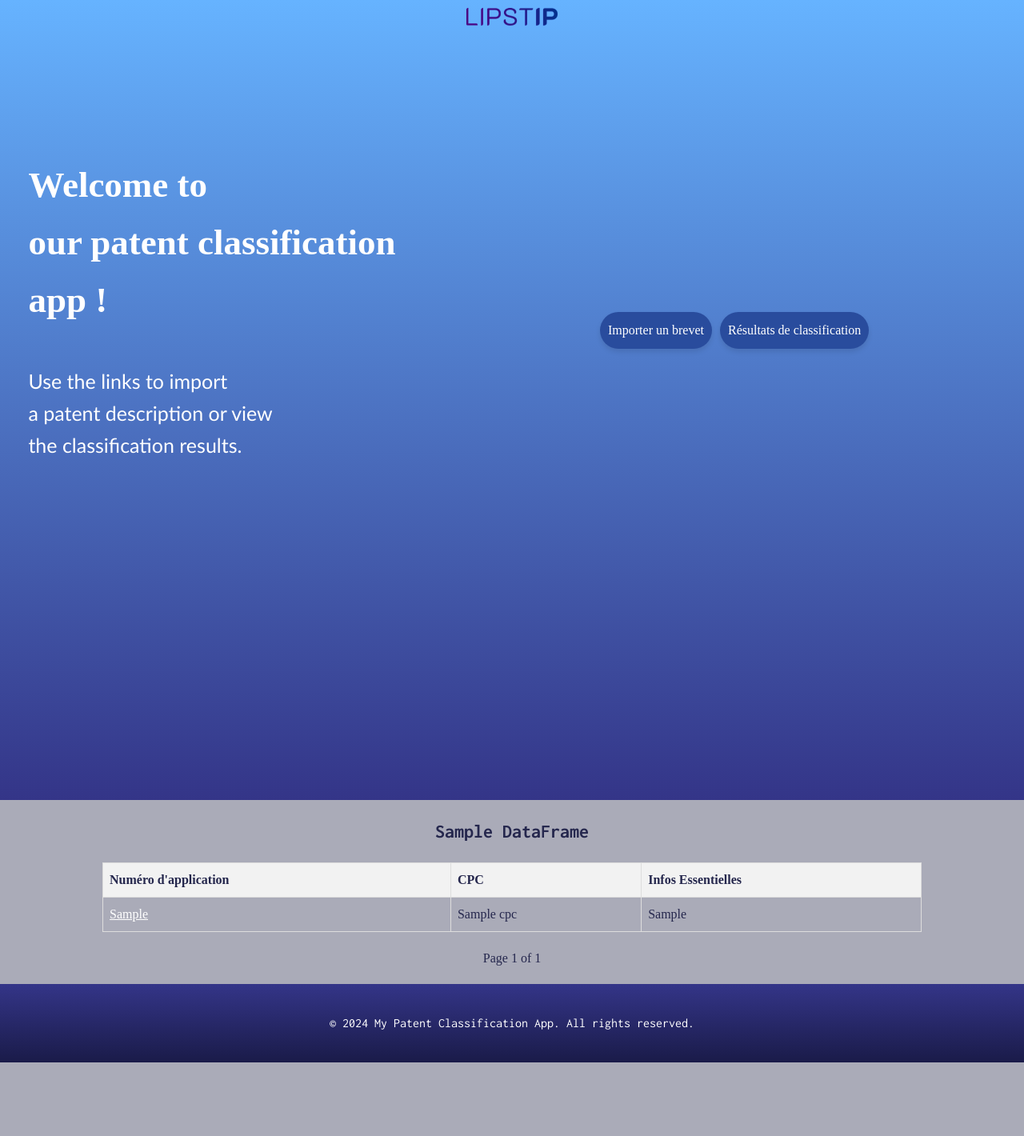
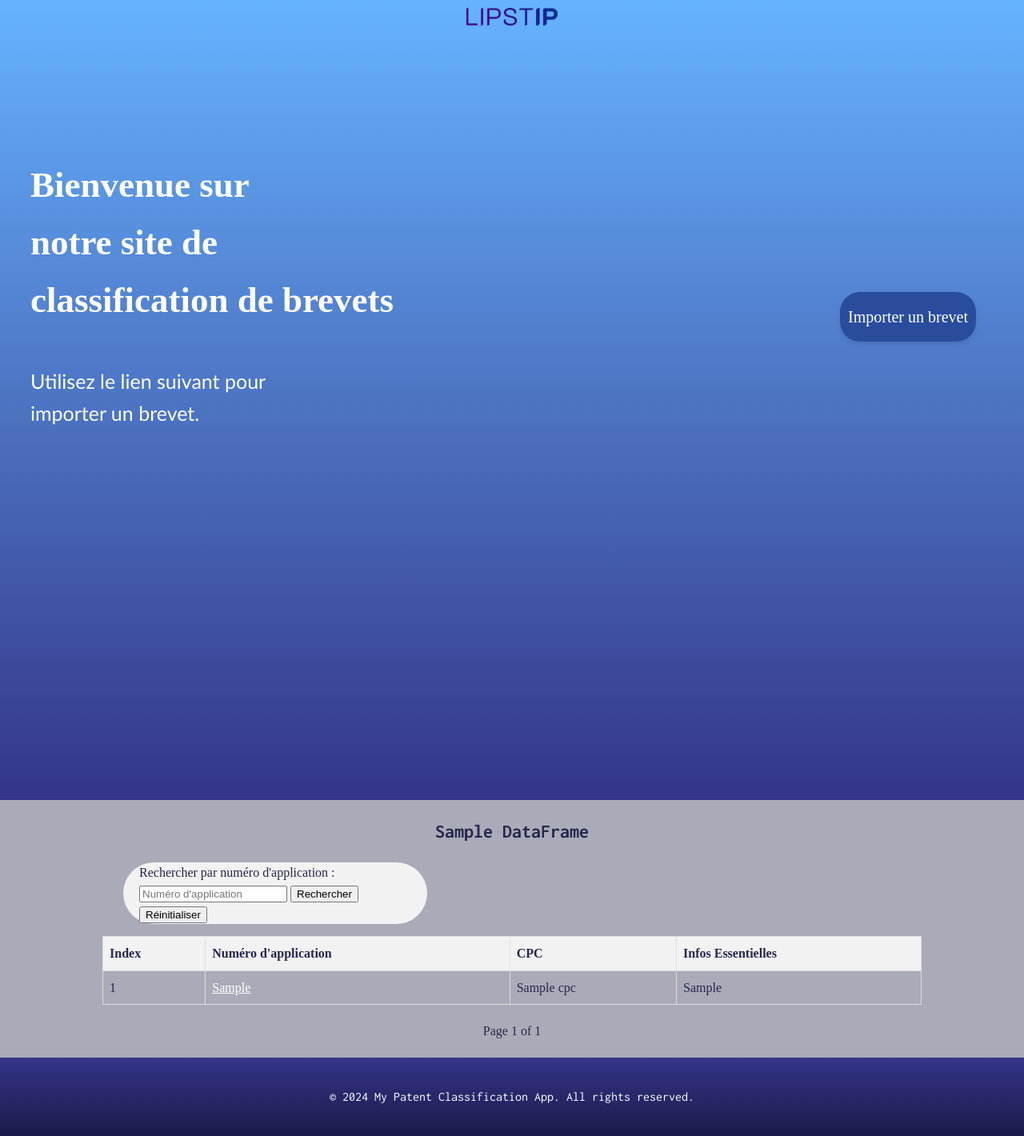
Before and after one commit to ktzkvin/Mastercamp-EXPLAIN, a Flask app: template templates/home.html in a window 1280 px wide. Shown: the whole page at 80% size. Before the commit the page ends 1328 px from the top, so only its background shows below. Run offline with Flask 3, Linux system fonts and the light colour scheme; the template is opened without the code that fills it: most values are stand-ins (such as "Sample title", 1, 10 or a date in 2020); parts of the project's set-up code (start-up, migrations or seed data) failed here and were passed over.

Commit message:
ajout de la recherche sur le sample_df de la homepage

```diff
--- a/app.py
+++ b/app.py
@@ -9,12 +9,11 @@ from sklearn.linear_model import LogisticRegression
 
 app = Flask(__name__)
 
-# Charger les données et les modèles une seule fois au démarrage de l'application
 sample_df = joblib.load('sample_df_with_updated_embeddings.pkl')
 log_reg_model = joblib.load('log_reg_model_balanced.pkl')
 scaler = joblib.load('scaler_balanced.pkl')
 
-# Fonction pour générer une explication LIME
+
 def generate_lime_explanation(index):
     selected_sample = sample_df.iloc[index]
     application_number = selected_sample["Numéro d'application"]
@@ -47,16 +46,18 @@ def generate_lime_explanation(index):
     explanation = {
         'application_number': application_number,
         'description': description,
-        'predict_proba': [(log_reg_model.classes_[i], prob) for i, prob in enumerate(exp.predict_proba[0])] if len(exp.predict_proba.shape) > 1 else [(log_reg_model.classes_[0], exp.predict_proba)],
+        'predict_proba': [(log_reg_model.classes_[i], prob) for i, prob in enumerate(exp.predict_proba[0])] if len(
+            exp.predict_proba.shape) > 1 else [(log_reg_model.classes_[0], exp.predict_proba)],
         'feature_weights': feature_weights,
-        'predicted_class': log_reg_model.classes_[np.argmax(exp.predict_proba[0])] if len(exp.predict_proba.shape) > 1 else log_reg_model.classes_[0],
+        'predicted_class': log_reg_model.classes_[np.argmax(exp.predict_proba[0])] if len(
+            exp.predict_proba.shape) > 1 else log_reg_model.classes_[0],
         'predicted_prob': max(exp.predict_proba[0]) if len(exp.predict_proba.shape) > 1 else exp.predict_proba,
         'important_words': important_words
     }
 
     return explanation
 
-# Fonction pour extraire les mots importants
+
 def extract_important_words(description, feature_weights):
     word_weights = []
     for segment in description:
@@ -68,6 +69,7 @@ def extract_important_words(description, feature_weights):
         word_weights.append(segment_weights)
     return word_weights
 
+
 def truncate_text(text, max_length=100):
     if isinstance(text, list):
         text = ' '.join(text)
@@ -75,34 +77,46 @@ def truncate_text(text, max_length=100):
         return text[:max_length] + '...'
     return text
 
+
 @app.route('/')
 def home():
     page = request.args.get('page', 1, type=int)
+    search_query = request.args.get('search', '', type=str)
+    reset = request.args.get('reset', None)
+
+    if reset:
+        search_query = ''
+
+    if search_query:
+        sample_df["Numéro d'application"] = sample_df["Numéro d'application"].astype(str).fillna('')
+        df_filtered = sample_df[sample_df["Numéro d'application"].str.contains(search_query)]
+    else:
+        df_filtered = sample_df
+
     per_page = 10
     start = (page - 1) * per_page
     end = start + per_page
-    total_pages = (len(sample_df) + per_page - 1) // per_page  # Calculate total pages
+    total_pages = (len(df_filtered) + per_page - 1) // per_page
 
-    df_subset = sample_df.iloc[start:end]
+    df_subset = df_filtered.iloc[start:end]
     df_records = df_subset.to_dict(orient='records')
 
-    # Add index to each record
     for idx, record in enumerate(df_records, start=start):
         record['index'] = idx
 
-    # Truncate descriptions and infos_essentielles
     for record in df_records:
         record['description'] = truncate_text(record['description'], max_length=100)
         record['infos_essentielles'] = truncate_text(record['infos_essentielles'], max_length=100)
         record['claim'] = truncate_text(record['claim'], max_length=100)
 
-    return render_template('home.html', df_records=df_records, page=page, total_pages=total_pages)
-
+    return render_template('home.html', df_records=df_records, page=page, total_pages=total_pages,
+                           search_query=search_query)
 
 
 @app.route('/import_patent')
 def import_patent():
     return render_template('import_patent.html')
+
 
 @app.route('/classification_result')
 def classification_result():
@@ -113,10 +127,12 @@ def classification_result():
     }
     return render_template('classification_result.html', classification_result=example_classification_result)
 
+
 @app.route('/explain/<int:index>')
 def explain_view(index):
     explanation = generate_lime_explanation(index)
     return render_template('explain.html', index=index, explanation=explanation)
 
+
 if __name__ == "__main__":
     app.run(debug=True)
--- a/static/css/home.css
+++ b/static/css/home.css
@@ -1,3 +1,5 @@
+
+
 .intro {
     background: linear-gradient(to bottom, #66b3ff, #343588);
     padding: 100px 20px;
@@ -77,3 +79,25 @@ footer {
     transform: scale(1.2);  /
     font-size: 1.2em;
 }
+
+.search-section {
+    max-width : 380px;
+    font-family: Dubai;
+    background-color: #f2f2f2;
+    margin-left: 154px;
+    margin-bottom : 15px;
+    border-radius : 40px
+}
+
+.formulaire-recherche {
+    margin-left: 20px;
+}
+
+.search-form {
+
+}
+
+.bouton-import{
+    margin-left: 300px;
+    margin-top : -25px;
+}
--- a/static/css/styles.css
+++ b/static/css/styles.css
@@ -115,8 +115,9 @@ footer {
 }
 .button {
     display: inline-block;
-    padding: 10px ;
+    padding: 15px 10px;
     font-family: Dubai;
+    font-size: 20px;
     background-color: #294c9d;
     color: #fff;
     text-decoration: none;
--- a/templates/base.html
+++ b/templates/base.html
@@ -9,6 +9,7 @@
     {% block extra_head %}
     <!-- Inclure le lien vers home.css si nécessaire -->
     <link rel="stylesheet" href="{{ url_for('static', filename='css/home.css') }}">
+
     {% endblock %}
     <script>
         document.addEventListener('DOMContentLoaded', function () {
--- a/templates/explain.html
+++ b/templates/explain.html
@@ -17,7 +17,7 @@
 
 {% block content %}
 <div class="explain-body">
-    <h1>Explication LIME</h1>
+    <h1 class ="explication-lime">Explication LIME</h1>
     <p><strong>Brevet n°{{ explanation.application_number }} :</strong></p>
     <div class="lime-explanation">
         <div class="lime-prediction">
--- a/templates/home.html
+++ b/templates/home.html
@@ -5,23 +5,34 @@
 {% block content %}
 <section id="home" class="intro">
     <div class="welcome-text">
-        <p><strong>Welcome to <br> our patent classification <br> app !</strong></p>
+        <p><strong>Bienvenue sur<br> notre site de  <br> classification de brevets </strong></p>
         <div class="welcome-text2">
-            <p>Use the links to import<br> a patent description or view <br> the classification results.</p>
+            <p>Utilisez le lien suivant pour <br>importer un brevet.</p>
         </div>
     </div>
 
     <div class="boutons">
         <div class="bouton-import"><a href="{{ url_for('import_patent') }}" class="button">Importer un brevet</a></div>
-        <a href="{{ url_for('classification_result') }}" class="button">Résultats de classification</a>
     </div>
 </section>
 
 
 <h2>Sample DataFrame</h2>
+
+<div class="search-section">
+    <div class="formulaire-recherche">
+        <form method="GET" action="{{ url_for('home') }}" class="search-form">
+            <label for="search">Rechercher par numéro d'application : <br></label>
+            <input type="text" id="search" name="search" value="{{ search_query }}" placeholder="Numéro d'application">
+            <button type="submit">Rechercher</button>
+            <button type="submit" name="reset" value="true">Réinitialiser</button>
+        </form>
+    </div>
+</div>
 <table border="1">
     <thead>
         <tr>
+            <th>Index</th>
             <th>Numéro d'application</th>
             <th>CPC</th>
             <th>Infos Essentielles</th>
@@ -30,6 +41,7 @@
     <tbody>
         {% for record in df_records %}
         <tr>
+            <td>{{ record["index"] }}</td>
             <td><a href="{{ url_for('explain_view', index=record.index) }}" class="application-number">{{ record["Numéro d'application"] }}</a></td>
             <td>{{ record["CPC"] }}</td>
             <td class="truncate">{{ record["infos_essentielles"] }}</td>
@@ -40,13 +52,13 @@
 
 <div class="pagination">
     {% if page > 1 %}
-    <a href="{{ url_for('home', page=1) }}">&laquo; First</a>
-    <a href="{{ url_for('home', page=page-1) }}">Previous</a>
+    <a href="{{ url_for('home', page=1, search=search_query) }}">&laquo; First</a>
+    <a href="{{ url_for('home', page=page-1, search=search_query) }}">Previous</a>
     {% endif %}
     <span>Page {{ page }} of {{ total_pages }}</span>
     {% if page < total_pages %}
-    <a href="{{ url_for('home', page=page+1) }}">Next</a>
-    <a href="{{ url_for('home', page=total_pages) }}">Last &raquo;</a>
+    <a href="{{ url_for('home', page=page+1, search=search_query) }}">Next</a>
+    <a href="{{ url_for('home', page=total_pages, search=search_query) }}">Last &raquo;</a>
     {% endif %}
 </div>
 {% endblock %}
```
Also changed, not shown: static/css/explain.css (+6 -1 lines).
